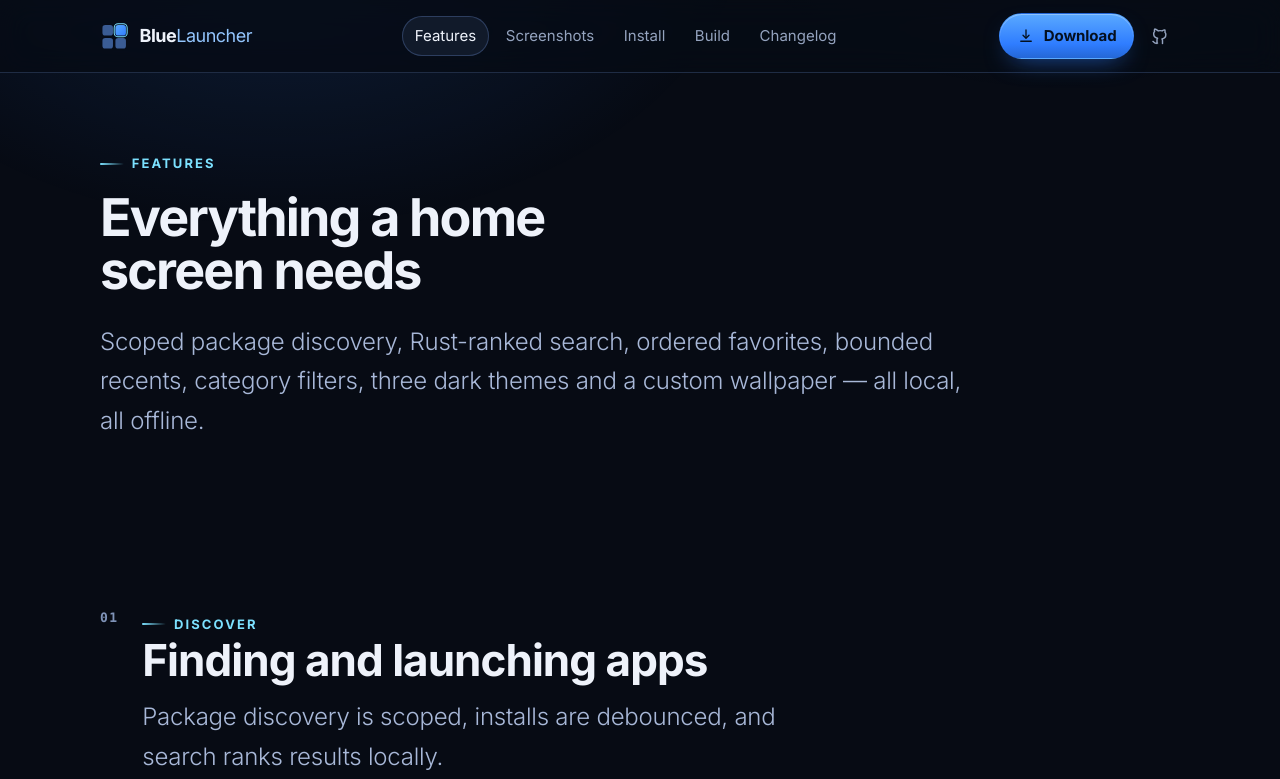
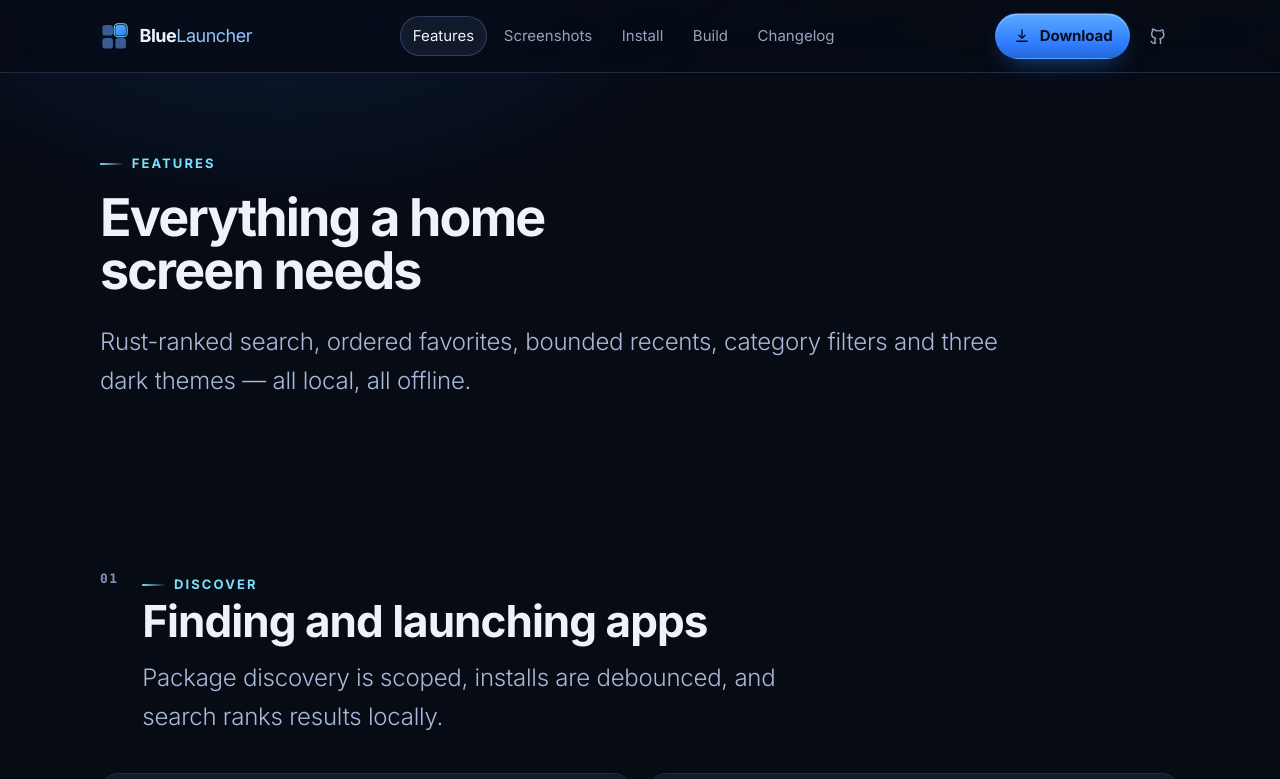
Before and after one commit to vryptt-ctrl/BlueLauncher, an Astro site in the folder site/: page /features in a window 1280 px wide. Shown: the top 779 px of the page. Built offline with nearby package versions, Linux system fonts and the light colour scheme; Astro itself is replaced by a stand-in of ours.

Commit message:
site: SEO fixes from audit
- Shorten default and features meta descriptions under 130 chars
- Add Schema.org JSON-LD graph (WebSite + SoftwareApplication) to every page
- Add hreflang en + x-default alternates alongside canonicals
- Give gallery tab thumbnails descriptive alt text
- Enlarge nav icon buttons to 44px touch targets

```diff
--- a/site/src/components/Gallery.astro
+++ b/site/src/components/Gallery.astro
@@ -60,7 +60,7 @@ import { SHOTS } from '@/data/shots';
           <span class="gallery__thumb">
             <Picture
               src={shot.image}
-              alt=""
+              alt={`Thumbnail of the ${shot.title} screenshot`}
               widths={[160, 320]}
               sizes="120px"
               formats={['avif', 'webp']}
--- a/site/src/components/Nav.astro
+++ b/site/src/components/Nav.astro
@@ -179,8 +179,9 @@ const current = path.startsWith(suffix) ? path.slice(suffix.length) || '/' : pat
     display: inline-flex;
     align-items: center;
     justify-content: center;
-    width: 40px;
-    height: 40px;
+    /* 44px, not 40px: Android/iOS minimum touch target. */
+    width: 44px;
+    height: 44px;
     border-radius: var(--r-pill);
     color: var(--text-dim);
     transition:
@@ -197,8 +198,9 @@ const current = path.startsWith(suffix) ? path.slice(suffix.length) || '/' : pat
     display: inline-flex;
     align-items: center;
     justify-content: center;
-    width: 40px;
-    height: 40px;
+    /* 44px touch target, matching the GitHub icon button. */
+    width: 44px;
+    height: 44px;
     border-radius: var(--r-pill);
     color: var(--text);
   }
--- a/site/src/layouts/Base.astro
+++ b/site/src/layouts/Base.astro
@@ -27,6 +27,35 @@ const {
 const fullTitle = bare ? title : `${title} · ${SITE.name}`;
 const canonical = new URL(Astro.url.pathname, Astro.site).href;
 const ogImage = absoluteUrl(SITE.ogImage);
+
+/** Factual Schema.org graph: one WebSite node plus one SoftwareApplication node. */
+const schema = {
+  '@context': 'https://schema.org',
+  '@graph': [
+    {
+      '@type': 'WebSite',
+      '@id': `${Astro.site?.href.replace(/\/+$/, '')}/#website`,
+      name: SITE.name,
+      url: Astro.site?.href,
+      inLanguage: 'en',
+    },
+    {
+      '@type': 'SoftwareApplication',
+      name: SITE.name,
+      applicationCategory: 'UtilitiesApplication',
+      operatingSystem: `Android TV, Android ${SITE.minSdk}+`,
+      softwareVersion: SITE.version,
+      description: SITE.description,
+      url: Astro.site?.href,
+      downloadUrl: SITE.releases,
+      isAccessibleForFree: true,
+      license: 'https://spdx.org/licenses/GPL-3.0.html',
+      author: { '@type': 'Organization', name: 'BlueLauncher contributors', url: SITE.repo },
+      offers: { '@type': 'Offer', price: '0', priceCurrency: 'USD' },
+      screenshot: ogImage,
+    },
+  ],
+};
 ---
 
 <!doctype html>
@@ -37,6 +66,8 @@ const ogImage = absoluteUrl(SITE.ogImage);
     <title>{fullTitle}</title>
     <meta name="description" content={description} />
     <link rel="canonical" href={canonical} />
+    <link rel="alternate" hreflang="en" href={canonical} />
+    <link rel="alternate" hreflang="x-default" href={canonical} />
     <meta name="theme-color" content="#070B14" />
     <meta name="color-scheme" content="dark" />
 
@@ -57,6 +88,8 @@ const ogImage = absoluteUrl(SITE.ogImage);
     <meta name="twitter:title" content={fullTitle} />
     <meta name="twitter:description" content={description} />
     <meta name="twitter:image" content={ogImage} />
+
+    <script type="application/ld+json" set:html={JSON.stringify(schema)} />
   </head>
   <body>
     <a class="skip-link" href="#main">Skip to content</a>
--- a/site/src/lib/site.ts
+++ b/site/src/lib/site.ts
@@ -8,7 +8,7 @@ export const SITE = {
   name: 'BlueLauncher',
   tagline: 'A small, offline home screen for Android TV.',
   description:
-    'A deliberately small, native Android TV home launcher. Kotlin owns the lifecycle, package discovery, D-pad UI and preferences; a compact Rust/JNI module ranks and searches apps. No network calls, ads, analytics or services.',
+    'Small native Android TV home launcher. Kotlin UI, Rust search core, fully offline. No ads, no analytics, open source.',
   version: '1.1.1',
   versionDate: '2026-11-25',
   releaseDate: '2026-11-25',
--- a/site/src/pages/features.astro
+++ b/site/src/pages/features.astro
@@ -13,7 +13,7 @@ import { url } from '@/lib/url';
 
 const title = 'Features';
 const description =
-  'Scoped package discovery, Rust-ranked search, ordered favorites, bounded recents, category filters, three dark themes and a custom wallpaper — all local, all offline.';
+  'Rust-ranked search, ordered favorites, bounded recents, category filters and three dark themes — all local, all offline.';
 ---
 
 <Base title={title} description={description}>
```
